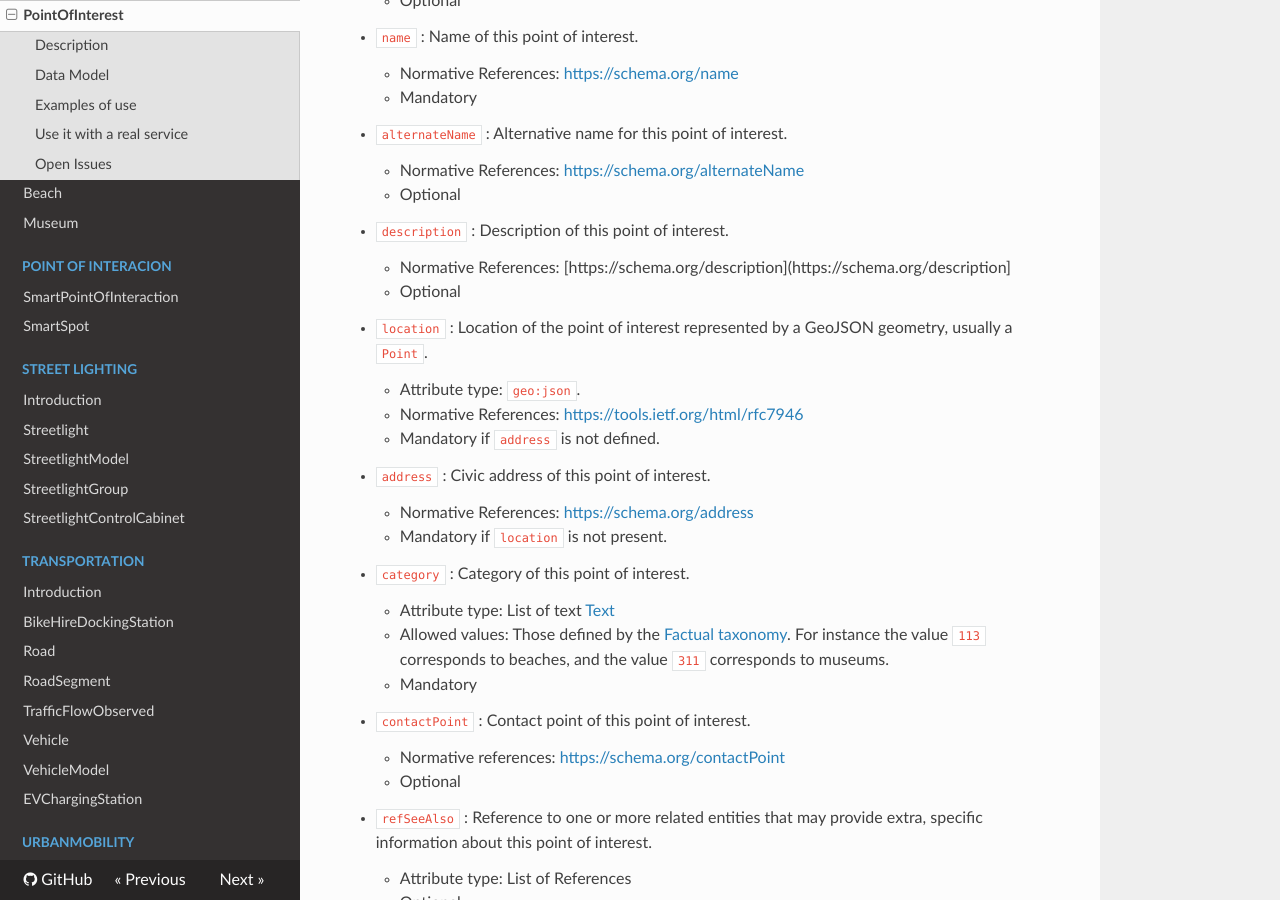
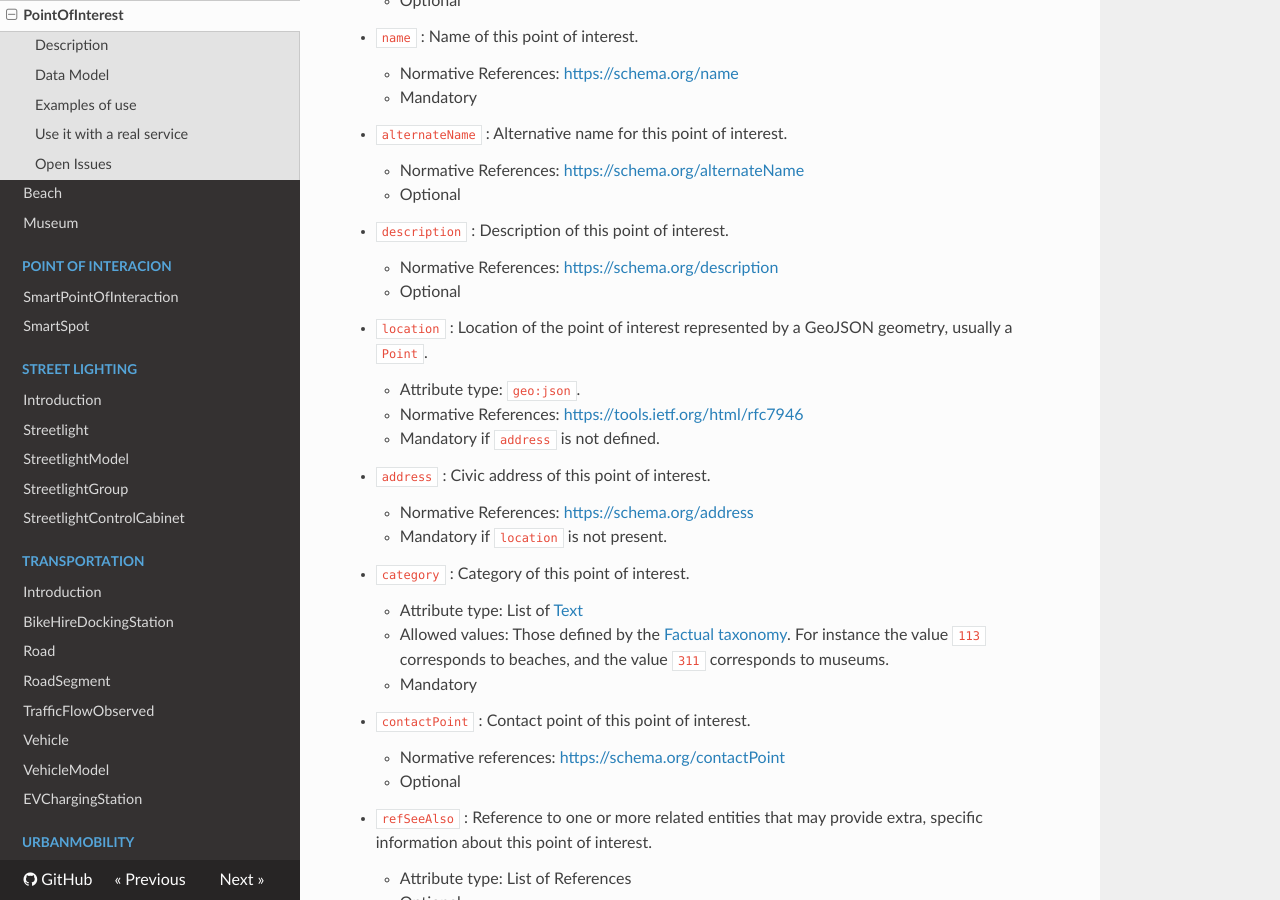
Before and after one commit to stbnrivas/dataModels, an MkDocs documentation site: the page built from specs/PointOfInterest/PointOfInterest/doc/spec.md, in a window 1280 px wide and 900 px high, scrolled down 756 px. Built offline with MkDocs 1.6.1, drawn with Linux system fonts in a browser that asks for light colours; nearby versions of some CDN libraries; comment, search, counter and statistics services are not loaded; old or Windows-style settings are respelled for this version of MkDocs.

Commit message:
fix typo (#272)

```diff
--- a/specs/PointOfInterest/PointOfInterest/doc/spec.md
+++ b/specs/PointOfInterest/PointOfInterest/doc/spec.md
@@ -36,7 +36,7 @@ A JSON Schema corresponding to this data model can be found [here](http://fiware
     + Optional
 
 + `description` : Description of this point of interest.
-    + Normative References: [https://schema.org/description](https://schema.org/description]
+    + Normative References: [https://schema.org/description](https://schema.org/description)
     + Optional
 
 + `location` : Location of the point of interest represented by a GeoJSON geometry, usually a `Point`.
@@ -49,7 +49,7 @@ A JSON Schema corresponding to this data model can be found [here](http://fiware
     + Mandatory if `location` is not present.
 
 + `category` : Category of this point of interest.
-    + Attribute type: List of text [Text](https://schema.org/Text)
+    + Attribute type: List of [Text](https://schema.org/Text)
     + Allowed values: Those defined by the [Factual taxonomy](https://github.com/Factual/places/blob/master/categories/factual_taxonomy.json).
     For instance the value `113` corresponds to beaches, and the value `311` corresponds to museums.
     + Mandatory
```
